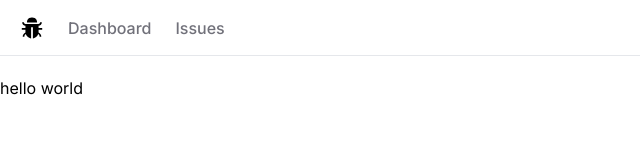
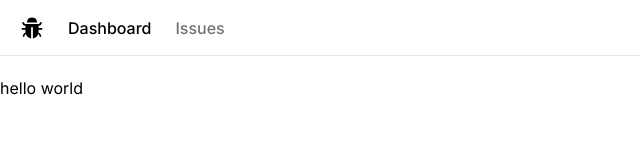
Before and after one commit to JonashGania/next-app-project, a Next.js app: page / in a window 1280 px wide. Shown: the top 160 px of the page, without its empty margins (0-640 px from the left). Built offline with nearby package versions, Linux system fonts and the light colour scheme.

Commit message:
created Navbar component

```diff
--- a/app/Navbar.tsx
+++ b/app/Navbar.tsx
@@ -1,8 +1,14 @@
+'use client';
+
 import React from 'react'
 import Link from 'next/link'
+import { usePathname } from 'next/navigation';
 import { AiFillBug } from "react-icons/ai";
+import classNames from 'classnames';
 
 const Navbar = () => {
+    const currentPath = usePathname();
+
     const links = [
         {
             label: "Dashboard",
@@ -23,7 +29,12 @@ const Navbar = () => {
                     <li key={index}>
                         <Link
                             href={link.href}
-                            className='text-zinc-500 hover:text-black transition-colors font-medium'
+                            className={classNames({
+                                'text-zinc-500': link.href !== currentPath,
+                                'text-black': link.href === currentPath,
+                                'hover:text-black transition-colors': true,
+                                'font-medium': true,
+                            })}
                         >
                             {link.label}
                         </Link>
```
